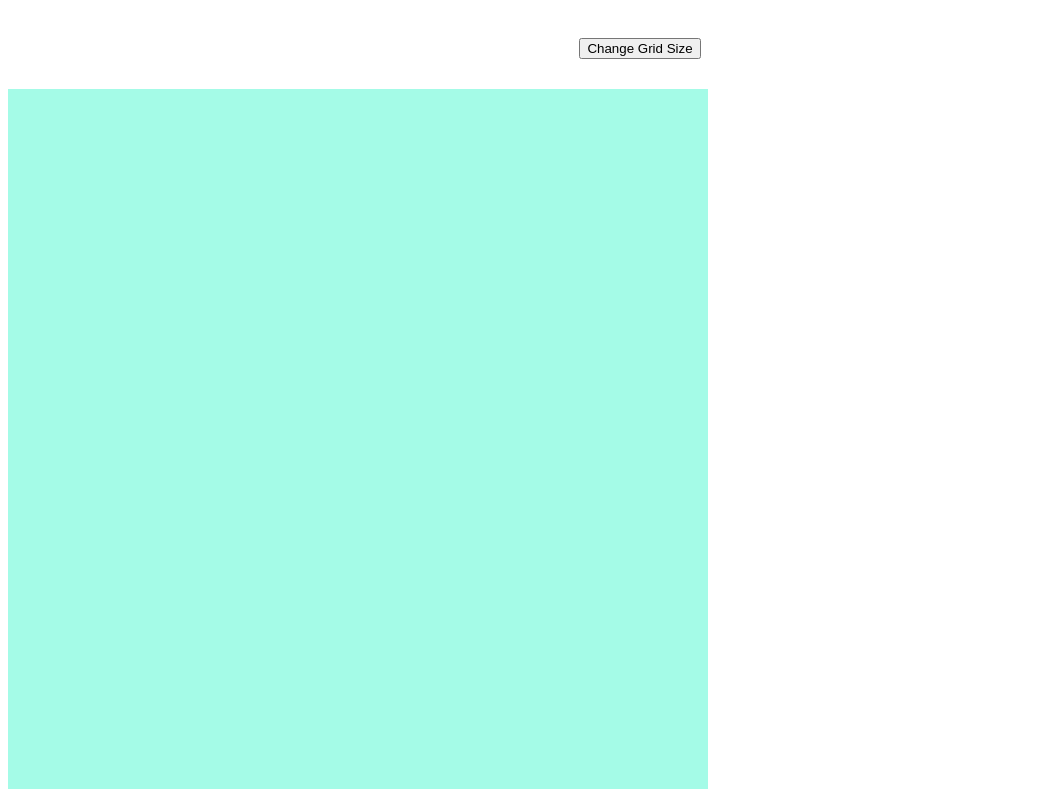
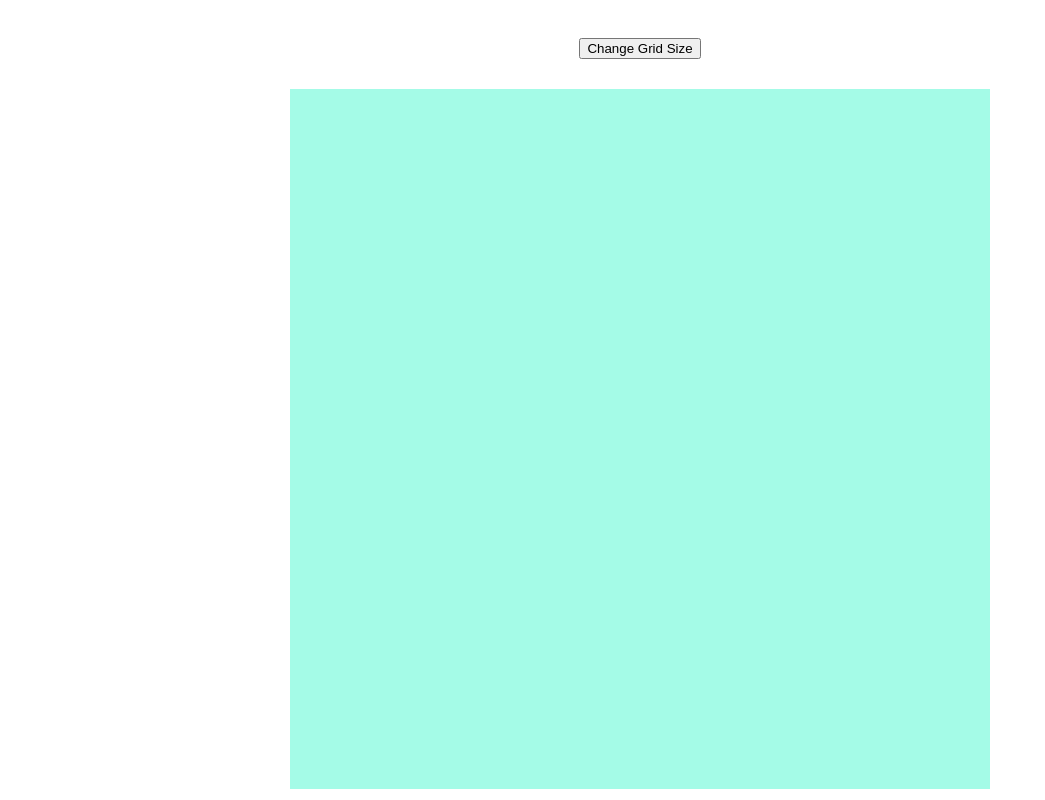
Before and after one commit to joshwalthall/sketchy-grid, a plain HTML site: page index.html in a window 1280 px wide. Shown: the whole page, without its empty margins (0-1045 px from the left). Drawn offline with Linux system fonts and the light colour scheme.

Commit message:
Center justify button and grid containers

```diff
--- a/index.html
+++ b/index.html
@@ -10,8 +10,10 @@
 </head>
 
 <body>
-  <div id ="button-container"></div>
-  <div id="grid-container"></div>
-  <script src="script.js"></script>
+  <main>
+      <div id ="button-container"></div>
+      <div id="grid-container"></div>
+      <script src="script.js"></script>
+  </main>
 </body>
 </html>
--- a/style.css
+++ b/style.css
@@ -0,0 +1,5 @@
+main {
+    display: flex;
+    flex-direction: column;
+    align-items: center;
+}
```
